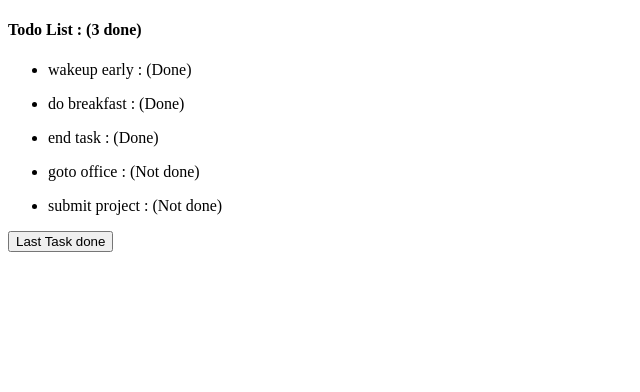
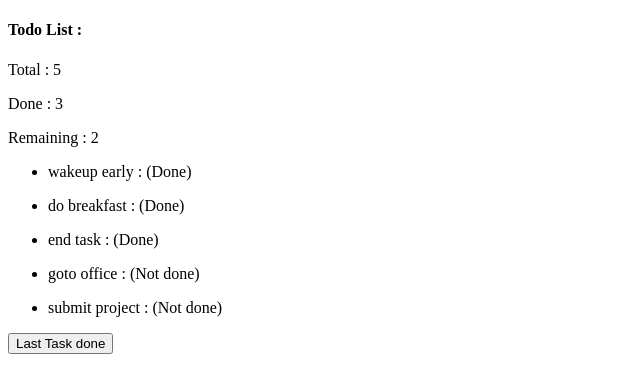
Before and after one commit to pramodshenkar/demoapp, a Vue app: page / in a window 1280 px wide. Shown: the top 392 px of the page, without its empty margins (0-640 px from the left). Built offline with nearby package versions, Linux system fonts and the light colour scheme; the HTML template or start-up script is replaced by a standard one.

Commit message:
Getters inside getter

```diff
--- a/src/components/TodosList.vue
+++ b/src/components/TodosList.vue
@@ -2,7 +2,10 @@
   <div class="col-md-4">
     <div class="card">
       <div class="card-header">
-        <h4>Todo List : ({{ doneCount }} done)</h4>
+        <h4>Todo List :</h4>
+        <p>Total : {{ todosCount }}</p>
+        <p>Done : {{ doneTodosCount }}</p>
+        <p>Remaining : {{ remainingTodosCount }}</p>
       </div>
       <div class="card-body">
         <ul v-for="todo in todos" :key="todo.id">
@@ -16,6 +19,7 @@
     >
       Last Task done
     </button>
+    <p>{{ piValue }}</p>
   </div>
 </template>
 
@@ -25,8 +29,14 @@ export default {
     todos() {
       return this.$store.state.todos;
     },
-    doneCount() {
+    todosCount() {
+      return this.$store.getters.todosCount;
+    },
+    doneTodosCount() {
       return this.$store.getters.doneTodosCount;
+    },
+    remainingTodosCount() {
+      return this.$store.getters.remainingTodosCount;
     },
   },
 };
--- a/src/main.js
+++ b/src/main.js
@@ -18,8 +18,14 @@ const store = new Vuex.Store({
     }
   },
   getters: {
+    todosCount(state) {
+      return state.todos.length;
+    },
     doneTodosCount(state) {
       return state.todos.filter((todo) => todo.done).length;
+    },
+    remainingTodosCount(state, getters) {
+      return getters.todosCount - getters.doneTodosCount;
     }
   },
   mutations: {
```
Also changed, not shown: 1 other file (tests, documents, lock files or other folders).
